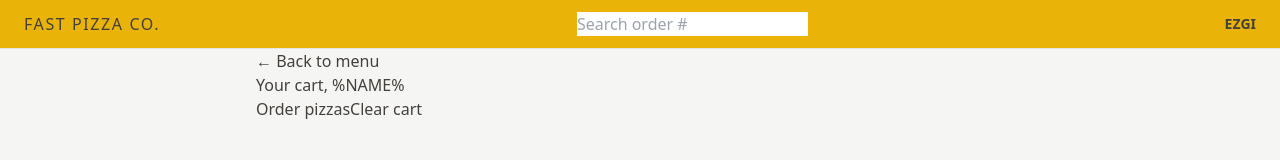
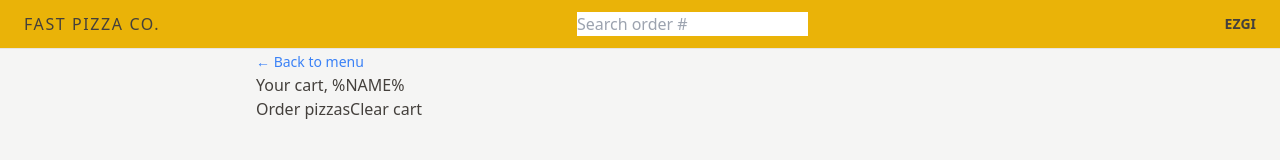
Before and after one commit to ezgikardes/fast-pizza, a React (Vite) app: page /cart in a window 1280 px wide. Shown: the top 160 px of the page. Built offline with nearby package versions, Linux system fonts and the light colour scheme.

Commit message:
feat: add styling to Back to menu link in Cart component

```diff
--- a/src/features/cart/Cart.jsx
+++ b/src/features/cart/Cart.jsx
@@ -29,7 +29,7 @@
 
   return (
     <div>
-      <Link to="/menu">&larr; Back to menu</Link>
+      <Link to="/menu" className='text-sm text-blue-500 hover:text-blue-600 hover:underline'>&larr; Back to menu</Link>
 
       <h2>Your cart, %NAME%</h2>
 
```
